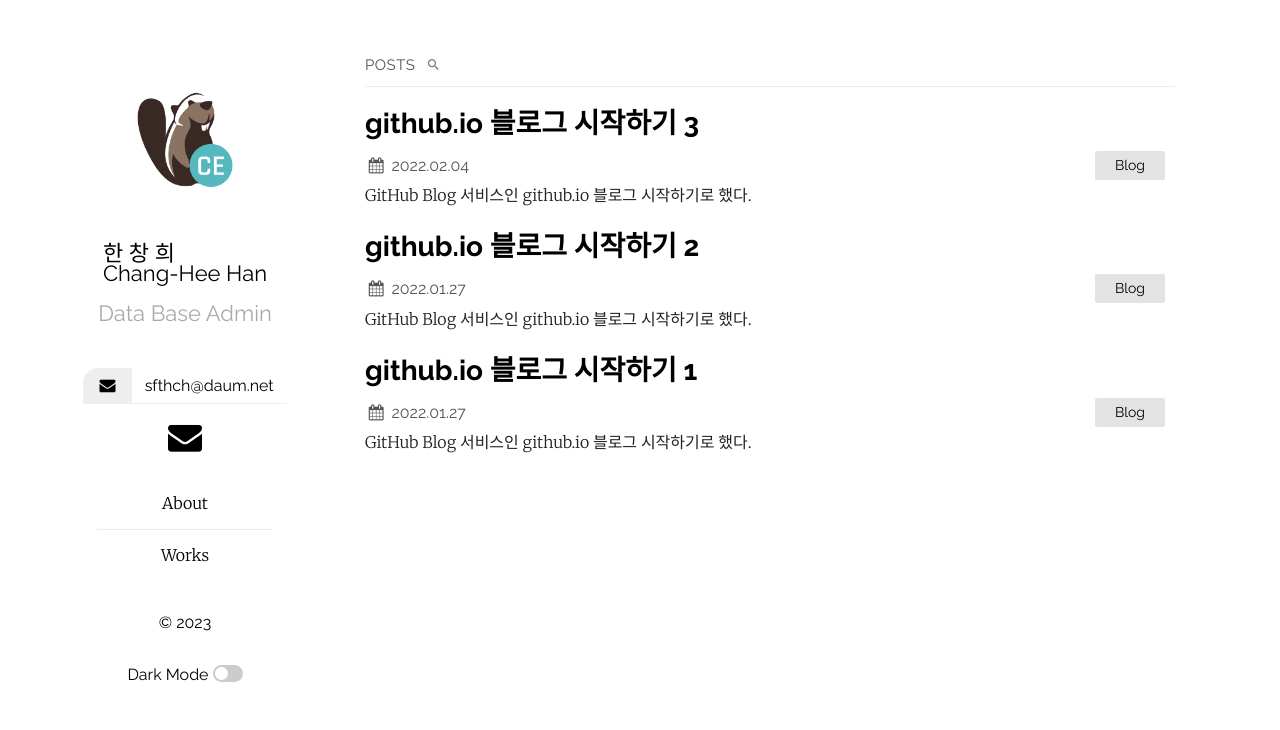
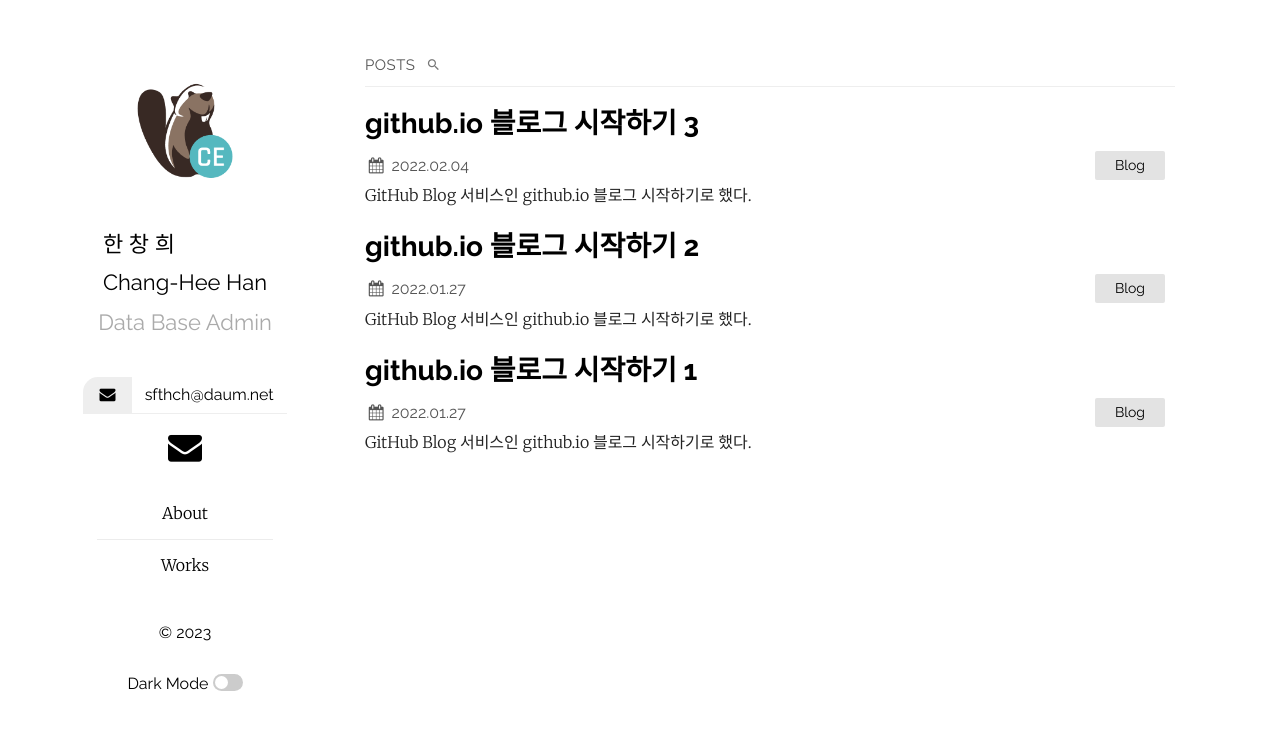
Before and after one commit to sfthch/sfthch, a Jekyll site: the page built from index.md, in a window 1280 px wide. Shown: the top 730 px of the page. Built offline with Jekyll 4.4.1, drawn with Linux system fonts in a browser that asks for light colours.

Commit message:
231014-1515

```diff
--- a/_config.yml
+++ b/_config.yml
@@ -15,7 +15,7 @@ show_excerpts: true # set to true to show excerpts on the homepage
 sass:
   sass_dir: _sass
 plainwhite:
-  name: 한 창 희<br>
+  name:    한 창 희<br><br>
         Chang-Hee Han
   tagline: Data Base Admin
 # date_format: "%b %-d, %Y"
```
